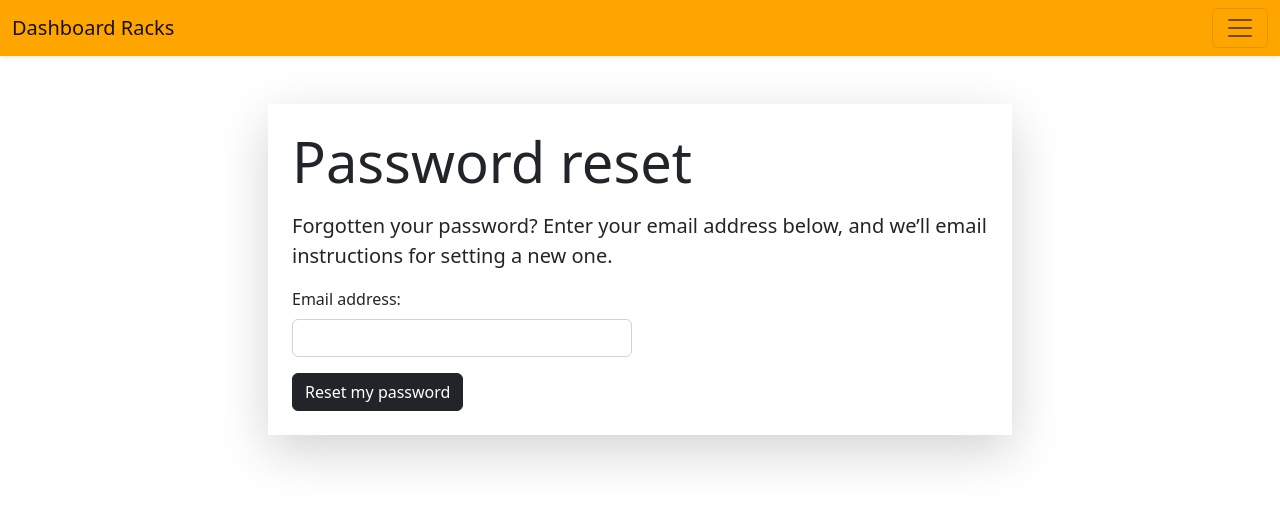
After one commit to mi2cool/django_dashboard_racks, a Django app: page /accounts/password_reset in a window 1280 px wide. The commit adds this page. Shown: the top 505 px of the page. Run offline with Django 4.2, Linux system fonts and the light colour scheme; some libraries are stand-ins or nearby versions.

Commit message:
implement login and password resetting

```diff
--- a/app/forms.py
+++ b/app/forms.py
@@ -1,12 +1,44 @@
-from django.contrib.auth.forms import AuthenticationForm, UsernameField
+from django.contrib import messages
+from django.contrib.auth import get_user_model, password_validation
+from django.contrib.auth.forms import AuthenticationForm, UsernameField, PasswordResetForm, SetPasswordForm
 from django import forms
+from django.contrib.auth.tokens import default_token_generator
+from django.contrib.sites.shortcuts import get_current_site
+from django.core.mail import EmailMultiAlternatives
+from django.template import loader
+from django.utils.encoding import force_bytes
+from django.utils.http import urlsafe_base64_encode
 from django.utils.translation import gettext_lazy as _
 
+UserModel = get_user_model()
 
-class LoginForm(AuthenticationForm):
+
+class CustomAuthenticationForm(AuthenticationForm):
     username = UsernameField(widget=forms.TextInput(attrs={"autofocus": True, 'class': 'form-control'}))
     password = forms.CharField(
         label=_("Password"),
         strip=False,
         widget=forms.PasswordInput(attrs={"autocomplete": "current-password", 'class': 'form-control'}),
     )
+
+
+class CustomPasswordResetForm(PasswordResetForm):
+    email = forms.EmailField(
+        label=_("Email"),
+        max_length=254,
+        widget=forms.EmailInput(attrs={"autocomplete": "email", 'class': 'form-control'}),
+    )
+
+
+class CustomSetPasswordForm(SetPasswordForm):
+    new_password1 = forms.CharField(
+        label=_("New password"),
+        widget=forms.PasswordInput(attrs={"autocomplete": "new-password", 'class': 'form-control'}),
+        strip=False,
+        help_text=password_validation.password_validators_help_text_html(),
+    )
+    new_password2 = forms.CharField(
+        label=_("New password confirmation"),
+        strip=False,
+        widget=forms.PasswordInput(attrs={"autocomplete": "new-password", 'class': 'form-control'}),
+    )
--- a/app/templates/base.html
+++ b/app/templates/base.html
@@ -23,7 +23,9 @@
 
 {% include 'includes/navbar.html' %}
 {% include 'includes/messages.html' %}
+<div class="container my-5">
     {% block body_content %}{% endblock %}
+</div>
 {% block body_js_script %}{% endblock %}
 {% include "includes/footer.html" %}
 
--- a/app/templates/includes/head_links.html
+++ b/app/templates/includes/head_links.html
@@ -1,6 +1,6 @@
 {#locals#}
 {% load static %}
-<link rel="stylesheet" href="{% static 'styles/css/bootstrap.css' %}">
+{#<link rel="stylesheet" href="{% static 'styles/css/bootstrap.css' %}">#}
 
 <link href="https://cdn.jsdelivr.net/npm/bootstrap@5.2.3/dist/css/bootstrap.min.css" rel="stylesheet"
       integrity="sha384-rbsA2VBKQhggwzxH7pPCaAqO46MgnOM80zW1RWuH61DGLwZJEdK2Kadq2F9CUG65" crossorigin="anonymous">
--- a/app/templates/includes/navbar.html
+++ b/app/templates/includes/navbar.html
@@ -13,7 +13,7 @@
             <div class="offcanvas-body">
                 <ul class="navbar-nav justify-content-end flex-grow-1 pe-3">
                     <li class="nav-item">
-                        <a class="nav-link active" aria-current="page" href="#">Home</a>
+                        <a class="nav-link active" aria-current="page" href="{% url 'index' %}">Home</a>
                     </li>
                     {% if user.is_authenticated %}
                         <a class="nav-link dropdown-toggle" href="#" role="button" data-bs-toggle="dropdown" aria-expanded="false">
--- a/app/templates/registration/password_reset.html
+++ /dev/null
@@ -1,5 +0,0 @@
-{% extends "base.html" %}
-
-{% block body_content %}
-    <p>Not ready to use...</p>
-{% endblock %}
--- /dev/null
+++ b/app/templates/registration/password_reset_form.html
@@ -0,0 +1,26 @@
+{% extends 'wrapper/box_shadowed.html' %}
+
+{% load i18n %}
+{% block head_title %} Password reset {% endblock %}
+
+{% block form_content %}
+
+    {% block box_shadowed_content %}
+
+        <p class="display-4">Password reset</p>
+
+        <p class="lead">{% translate 'Forgotten your password? Enter your email address below, and we’ll email instructions for setting a new one.' %}</p>
+
+        <form method="post" class="row g-3">{% csrf_token %}
+            <div class="col-md-6">
+                {{ form.email.errors }}
+                <label for="id_email" class="form-label">{% translate 'Email address:' %}</label>
+                {{ form.email }}
+            </div>
+            <div class="col-12">
+                <input type="submit" class="btn btn-dark" value="{% translate 'Reset my password' %}">
+            </div>
+        </form>
+
+    {% endblock %}
+{% endblock %}
--- /dev/null
+++ b/app/templates/wrapper/box_shadowed.html
@@ -0,0 +1,11 @@
+{% extends "base.html" %}
+
+{% block head_title %} Login {% endblock %}
+
+{% block body_content %}
+    <div class="col-md-8 offset-md-2 shadow-lg p-4">
+
+        {% block box_shadowed_content %}{% endblock %}
+
+    </div>
+{% endblock %}
--- a/app/urls.py
+++ b/app/urls.py
@@ -2,12 +2,23 @@
 from django.urls import path, re_path
 from . import views
 
+urlpatterns = [
+    path('', views.index, name='index'),
+    path('home/', views.index, name='home'),
 
-urlpatterns = [
-	path('', views.index, name='index'),
-	path('home/', views.index, name='home'),
+    path('accounts/login/', views.CustomLoginView.as_view(), name='login'),
+    path('accounts/logout/', views.logout_view, name='logout'),
+    path('accounts/password_reset', views.CustomPasswordResetView.as_view(), name='password_reset'),
+    path('accounts/password_reset/done/', views.CustomPasswordResetDoneView.as_view(), name='password_reset_done'),
+    path('accounts/reset/<uidb64>/<token>', views.CustomPasswordResetConfirmView.as_view(), name='password_reset_confirm'),
+    path('accounts/reset/done/', views.CustomPasswordResetCompleteView.as_view(), name='password_reset_complete'),
 
-
-	path('accounts/login/', views.Login.as_view(), name='login'),
-	path('accounts/logout/', views.logout_view, name='logout'),
-	]
+    # accounts/login/ [name='login']
+    # accounts/logout/ [name='logout']
+    # accounts/password_change/ [name='password_change']
+    # accounts/password_change/done/ [name='password_change_done']
+    # accounts/password_reset/ [name='password_reset']
+    # accounts/password_reset/done/ [name='password_reset_done']
+    # accounts/reset/<uidb64>/<token>/ [name='password_reset_confirm']
+    # accounts/reset/done/ [name='password_reset_complete']
+]
--- a/app/views.py
+++ b/app/views.py
@@ -1,8 +1,8 @@
 from django.contrib.auth import logout
-from django.contrib.auth.views import LoginView
+from django.contrib.auth.views import LoginView, PasswordResetView, PasswordResetDoneView, PasswordResetConfirmView, PasswordResetCompleteView
 from django.shortcuts import render, redirect
-
-from .forms import LoginForm
+from app.forms import CustomPasswordResetForm, CustomSetPasswordForm
+from .forms import CustomAuthenticationForm
 
 
 # Create your views here.
@@ -11,9 +11,9 @@ def index(request):
     return render(request, 'app/index.html', context)
 
 
-class Login(LoginView):
+class CustomLoginView(LoginView):
     template_name = 'registration/login.html'
-    authentication_form = LoginForm
+    authentication_form = CustomAuthenticationForm
     success_url = 'index'
 
     def get_success_url(self):
@@ -22,6 +22,22 @@ class Login(LoginView):
         return '/home/'
 
 
+class CustomPasswordResetView(PasswordResetView):
+    template_name = 'registration/password_reset_form.html'
+    form_class = CustomPasswordResetForm
+
+
+class CustomPasswordResetDoneView(PasswordResetDoneView):
+    template_name = 'registration/password_reset_done.html'
+
+
+class CustomPasswordResetConfirmView(PasswordResetConfirmView):
+    template_name = 'registration/password_reset_confirm.html'
+    form_class = CustomSetPasswordForm
+
+class CustomPasswordResetCompleteView(PasswordResetCompleteView):
+    template_name = "registration/password_reset_complete.html"
+
 def logout_view(request):
     logout(request)
     return redirect('index')
```
Also changed, not shown: app/templates/registration/login.html (+8 -9 lines), app/templates/registration/password_reset_complete.html (added, +16 -0 lines), app/templates/registration/password_reset_confirm.html (added, +45 -0 lines), app/templates/registration/password_reset_done.html (added, +20 -0 lines), app/templatetags/custom_tags.py (added, +14 -0 lines), app/templatetags/__init__.py (added). Lines whose indentation alone changed are shown as unchanged.
